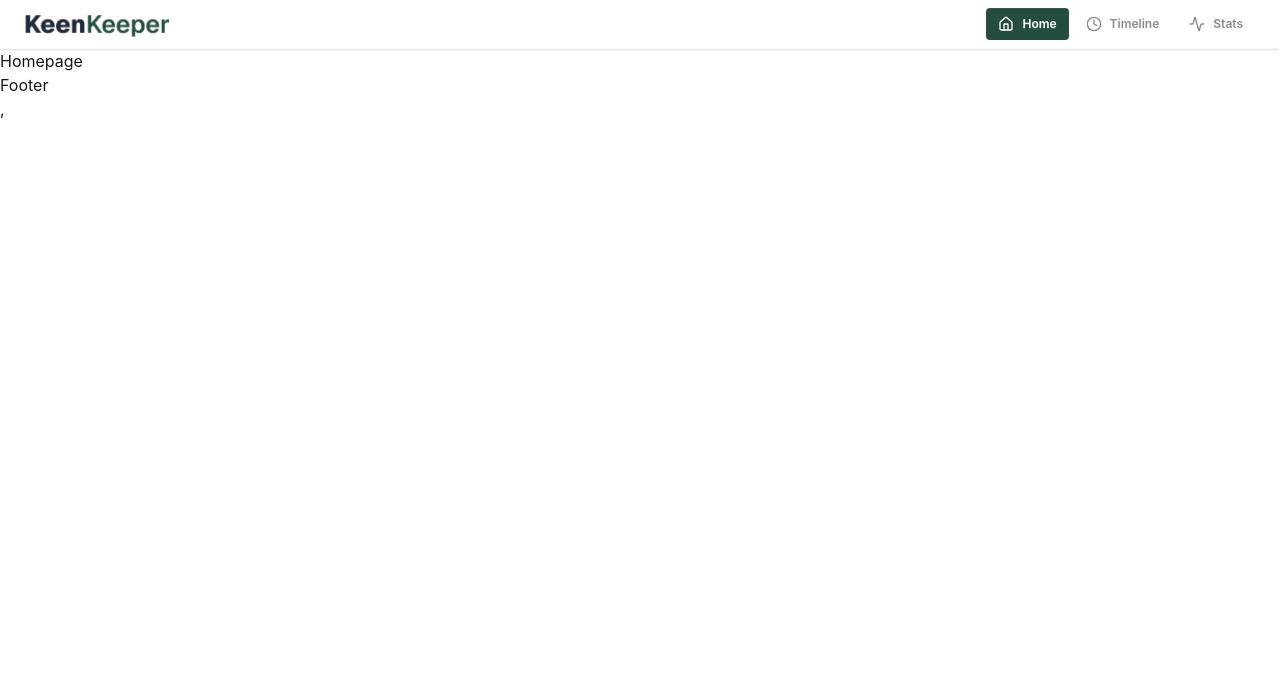
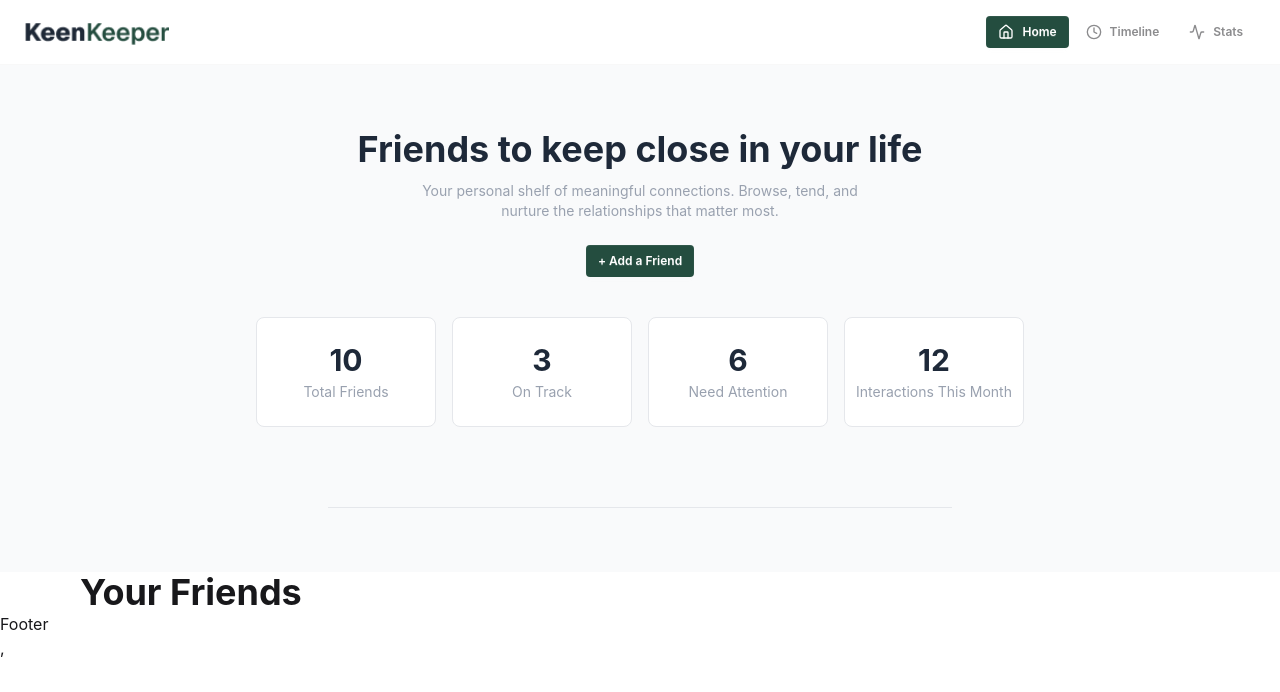
Before and after one commit to arman-185/B-13-Assignment-07, a React (Vite) app: page / in a window 1280 px wide. Shown: the top 692 px of the page. Built offline with nearby package versions, Linux system fonts and the light colour scheme.

Commit message:
Added Banner Section

```diff
--- /dev/null
+++ b/src/Components/MyNavLink.jsx
@@ -0,0 +1,12 @@
+import React from 'react';
+import { NavLink } from 'react-router';
+
+const MyNavLink = ({ to, children }) => {
+    return (
+        <NavLink to={to} className={({ isActive }) => isActive ? "btn btn-sm bg-[#244D3F] text-white border-none hover:bg-black gap-2" : "btn btn-sm btn-ghost text-base-content/50 gap-2"}>
+            {children}
+        </NavLink>
+    );
+};
+
+export default MyNavLink;
--- /dev/null
+++ b/src/Components/homepages/Banner.jsx
@@ -0,0 +1,46 @@
+import React from 'react';
+
+const Banner = () => {
+    return (
+        <div className='bg-gray-50 py-16 px-4 text-center'>
+
+            <h1 className='text-4xl font-bold text-gray-800 mb-3'>
+                Friends to keep close in your life
+            </h1>
+
+            <p className='text-gray-400 text-sm max-w-md mx-auto mb-6'>
+                Your personal shelf of meaningful connections. Browse, tend, and nurture the relationships that matter most.
+            </p>
+
+            {/* Button */}
+            <button className='btn btn-sm bg-[#244d3F] text-white border-none hover:bg-[#243d32]'>
+                + Add a Friend
+            </button>
+
+            <div className='grid grid-cols-4 gap-4 max-w-3xl mx-auto mt-10'>
+                <div className='bg-white border border-gray-200 rounded-lg py-6'>
+                    <p className='text-3xl font-bold text-gray-800'>10</p>
+                    <p className='text-sm text-gray-400 mt-1'>Total Friends</p>
+                </div>
+
+                <div className='bg-white border border-gray-200 rounded-lg py-6'>
+                    <p className='text-3xl font-bold text-gray-800'>3</p>
+                    <p className='text-sm text-gray-400 mt-1'>On Track</p>
+                </div>
+
+                <div className='bg-white border border-gray-200 rounded-lg py-6'>
+                    <p className='text-3xl font-bold text-gray-800'>6</p>
+                    <p className='text-sm text-gray-400 mt-1'>Need Attention</p>
+                </div>
+
+                <div className='bg-white border border-gray-200 rounded-lg py-6'>
+                    <p className='text-3xl font-bold text-gray-800'>12</p>
+                    <p className='text-sm text-gray-400 mt-1'>Interactions This Month</p>
+                </div>
+            </div>
+            <hr className=" mx-auto mt-20 h-px w-1/2 border-0 bg-gray-200 dark:bg-gray-300" />
+        </div>
+    );
+};
+
+export default Banner;
--- /dev/null
+++ b/src/Components/homepages/YourFriends.jsx
@@ -0,0 +1,11 @@
+import React from 'react';
+
+const YourFriends = () => {
+    return (
+        <div>
+            <h2 className='font-bold text-4xl mx-20'>Your Friends</h2>
+        </div>
+    );
+};
+
+export default YourFriends;
--- a/src/Components/shared/Navbar.jsx
+++ b/src/Components/shared/Navbar.jsx
@@ -1,28 +1,23 @@
 import React from 'react';
 import logoImg from '../../assets/images/logo.png'
-import { Link } from 'react-router';
+import { NavLink } from 'react-router';
 import { Home, Clock, Activity } from 'lucide-react';
+import MyNavLink from '../MyNavLink';
 
 const Navbar = () => {
     return (
         <nav className='bg-base-100 border-b border-base-200 shadow-sm'>
-            <div className='flex justify-between items-center px-6 py-2 container mx-auto'>
+            <div className='flex justify-between items-center px-6 py-4 container mx-auto'>
                 <img src={logoImg} alt="Keen Keeper logo" className='h-8' />
                 <ul className='flex items-center gap-1'>
                     <li>
-                        <Link to={'/'} className='btn btn-sm bg-[#244D3F] text-white border-none hover:bg-black gap-2'>
-                            <Home size={16} /> Home
-                        </Link>
+                        <MyNavLink to={'/'}><Home size={16} />Home</MyNavLink>
                     </li>
                     <li>
-                        <Link to={'/timeline'} className='btn btn-sm btn-ghost text-base-content/50 gap-2'>
-                            <Clock size={16} /> Timeline
-                        </Link>
+                        <MyNavLink to={'/timeline'}><Clock size={16} /> Timeline</MyNavLink>
                     </li>
                     <li>
-                        <Link to={'/stats'} className='btn btn-sm btn-ghost text-base-content/50 gap-2'>
-                            <Activity size={16} /> Stats
-                        </Link>
+                        <MyNavLink to={'/stats'}><Activity size={16} /> Stats</MyNavLink>
                     </li>
                 </ul>
             </div>
--- a/src/Pages/Homepage/HomePage.jsx
+++ b/src/Pages/Homepage/HomePage.jsx
@@ -1,10 +1,13 @@
 import React from 'react';
+import Banner from '../../Components/homepages/Banner';
+import YourFriends from '../../Components/homepages/YourFriends';
 
 const HomePage = () => {
     return (
-        <div>
-            Homepage
-        </div>
+        <>
+            <Banner />
+            <YourFriends />
+        </>
     );
 };
 
--- a/src/main.jsx
+++ b/src/main.jsx
@@ -7,6 +7,7 @@ import RootLayout from './layout/RootLayout';
 import TimeLines from './Pages/Timelines/TimeLines';
 import Stats from './Pages/Stats/Stats';
 import NotFoundPage from './Pages/NotFoundPage/NotFoundPage';
+import HomePage from './Pages/Homepage/HomePage';
 
 const router = createBrowserRouter([
   {
@@ -15,7 +16,7 @@ const router = createBrowserRouter([
     children: [
       {
         path: '/',
-        element: 'Homepage',
+        element: <HomePage />,
       },
       {
         path: '/timeline',
```
